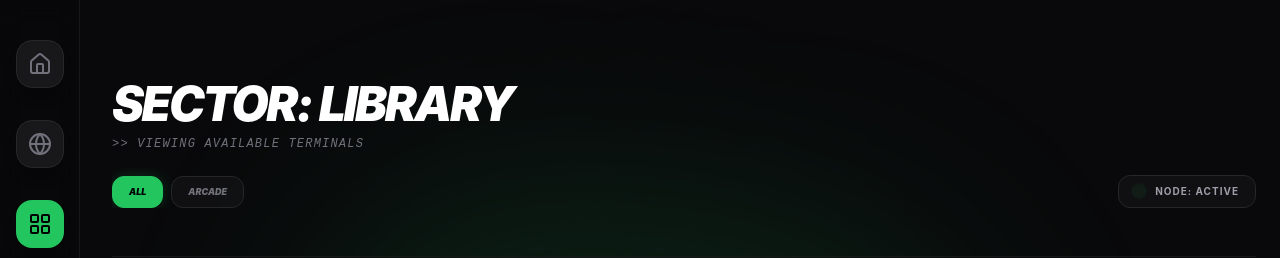
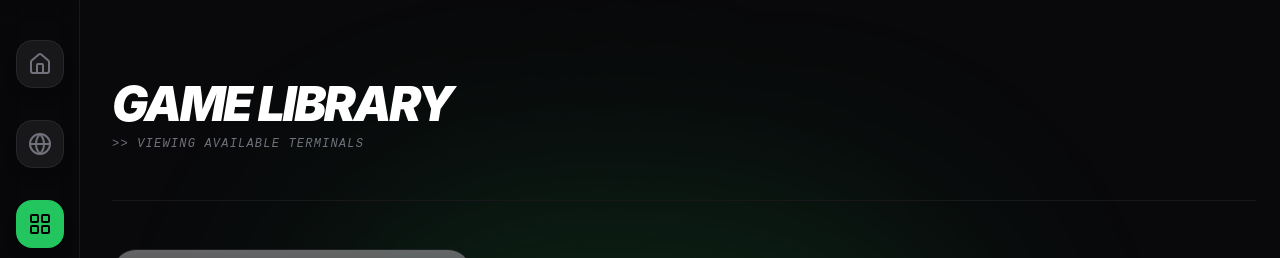
Before and after one commit to derk3125/glitch, a React (Vite) app: page / in a window 1280 px wide. Both pictures are taken after a click on the element "APPS". Shown: the top 258 px of the page. Built offline with nearby package versions, Linux system fonts and the light colour scheme; grey boxes are pictures that could not be loaded.

Commit message:
feat: Update app title and simplify header
Changes the application title to "2D Craft | Game Library" and removes the category tabs and search bar from the header section. This simplifies the initial view and aligns with the game library focus.

```diff
--- a/index.html
+++ b/index.html
@@ -3,7 +3,7 @@
   <head>
     <meta charset="UTF-8" />
     <meta name="viewport" content="width=device-width, initial-scale=1.0" />
-    <title>My Google AI Studio App</title>
+    <title>2D Craft | Game Library</title>
   </head>
   <body>
     <div id="root"></div>
--- a/src/App.tsx
+++ b/src/App.tsx
@@ -107,31 +107,8 @@ export default function App() {
               <div className="flex flex-col md:flex-row md:items-end justify-between gap-6 border-b border-zinc-900 pb-12">
                 <div className="space-y-4">
                   <div className="space-y-2">
-                    <h2 className="text-5xl font-black italic tracking-tighter text-white uppercase">Sector: Library</h2>
+                    <h2 className="text-5xl font-black italic tracking-tighter text-white uppercase">Game Library</h2>
                     <p className="text-zinc-500 font-mono text-xs uppercase italic tracking-widest">{">> "} Viewing Available Terminals</p>
-                  </div>
-
-                  {/* Category Tabs */}
-                  <div className="flex items-center gap-2 overflow-x-auto no-scrollbar pt-2">
-                    {CATEGORIES.map((cat) => (
-                      <button
-                        key={cat.name}
-                        onClick={() => setActiveCategory(cat.name)}
-                        className={`px-4 py-2 rounded-xl text-[9px] font-black uppercase italic transition-all whitespace-nowrap border ${
-                          activeCategory === cat.name
-                            ? 'bg-game-accent text-black border-game-accent shadow-[0_0_15px_rgba(34,197,94,0.2)]'
-                            : 'bg-zinc-900/50 text-zinc-500 border-zinc-800 hover:text-white hover:border-zinc-700'
-                        }`}
-                      >
-                        {cat.name}
-                      </button>
-                    ))}
-                  </div>
-                </div>
-                <div className="flex items-center gap-4">
-                  <div className="px-4 py-2 bg-zinc-900/50 border border-zinc-800 rounded-xl flex items-center gap-3">
-                    <div className="w-2 h-2 rounded-full bg-game-accent animate-ping"></div>
-                    <span className="text-[10px] font-bold text-zinc-400 uppercase tracking-widest">Node: Active</span>
                   </div>
                 </div>
               </div>
--- a/vite.config.ts
+++ b/vite.config.ts
@@ -7,6 +7,7 @@ export default defineConfig(({mode}) => {
   const env = loadEnv(mode, '.', '');
   return {
     plugins: [react(), tailwindcss()],
+    base: './',
     define: {
       'process.env.GEMINI_API_KEY': JSON.stringify(env.GEMINI_API_KEY),
     },
```
